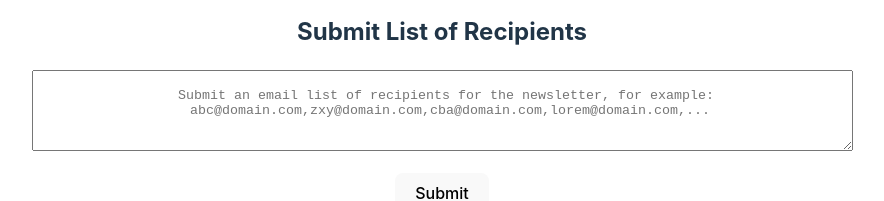
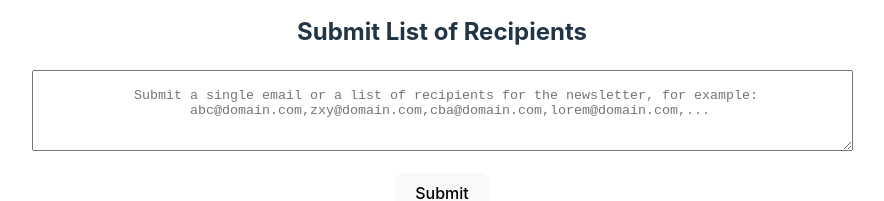
Before and after one commit to LuisAguilarPena/awesome-newsletter, a Vue app: page / in a window 1280 px wide. Shown: the part 420-621 px from the top of the page, without its empty margins (198-1082 px from the left). Built offline with nearby package versions, Linux system fonts and the light colour scheme.

Commit message:
fix: removing all whitespace from the email list

```diff
--- a/src/components/SubmitList.vue
+++ b/src/components/SubmitList.vue
@@ -4,18 +4,17 @@
     <textarea
       v-model="emailList"
       placeholder="
-  Submit an email list of recipients for the newsletter, for example:
+  Submit a single email or a list of recipients for the newsletter, for example:
   abc@domain.com,zxy@domain.com,cba@domain.com,lorem@domain.com,...
   "
       cols="100"
       rows="5"
       style="text-align: center"
-      value="abc@domain.com"
     ></textarea>
     <button
       id="submit-btn"
       @click="submitEmails"
-      style="display: block; margin: 1rem auto;"
+      style="display: block; margin: 1rem auto"
     >
       Submit
     </button>
@@ -43,10 +42,10 @@ export default {
       if (!this.emailList.length > 0) {
         return (this.message = "Empty email list")
       }
-
+      console.log(this.emailList.replaceAll(" ", "").split(","));
       try {
         const response = await axios.post("http://localhost:3000/submit", {
-          emails: this.emailList.trim().split(","), //TODO add better validation, and headers?
+          emails: this.emailList.replaceAll(" ", "").split(","), //TODO add better validation, and headers?
         })
         this.message = response.data
       } catch (err) {
```
